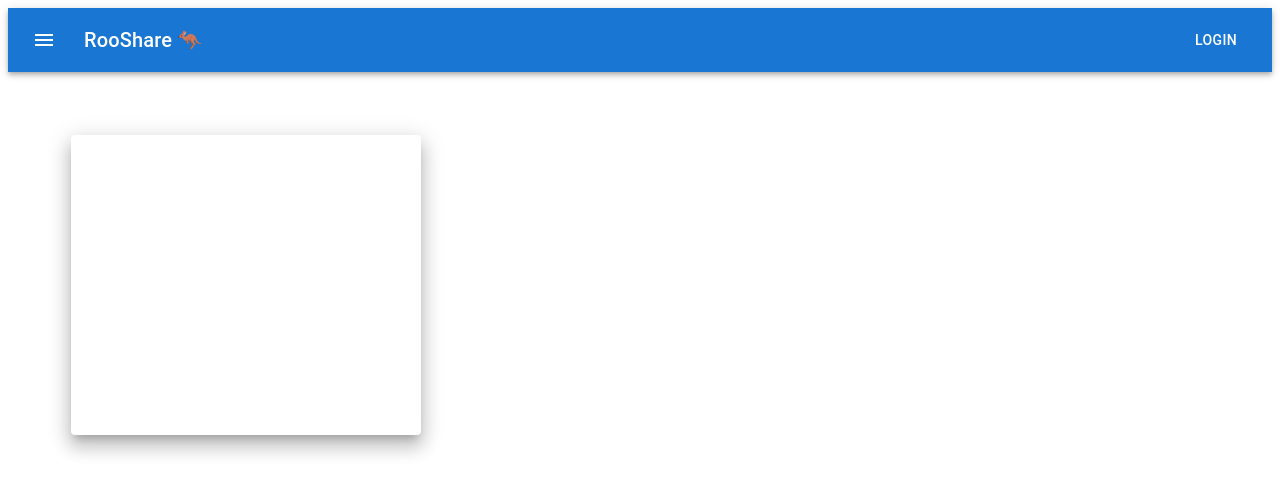
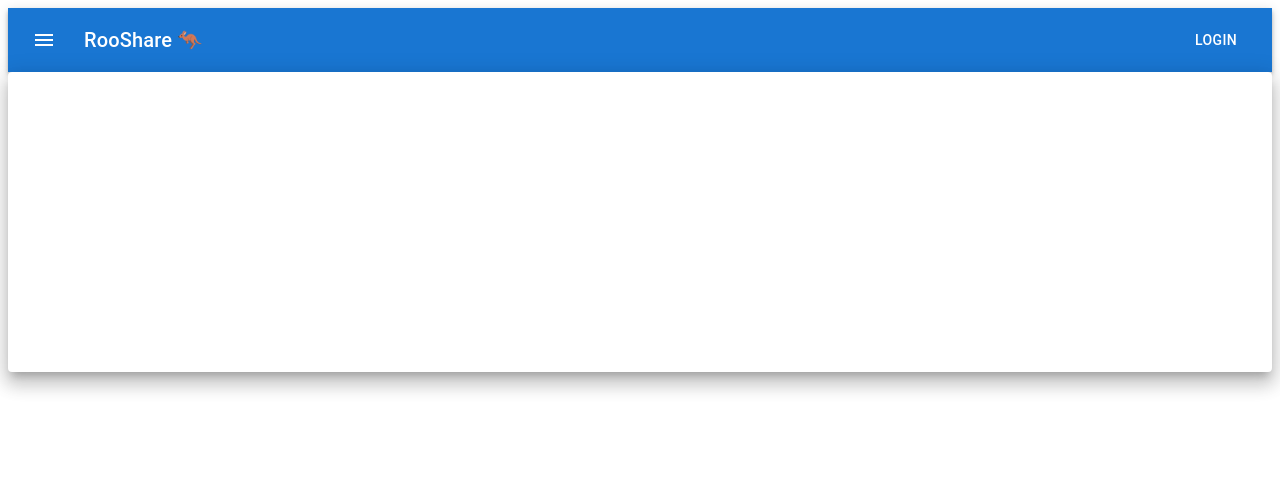
Before and after one commit to rfe-Ride-Share/Hidden-Sand-Village, a React (Create React App) app in the folder client/: page / in a window 1280 px wide. Shown: the top 494 px of the page. Built offline with nearby package versions, Linux system fonts and the light colour scheme; the HTML template or start-up script is replaced by a standard one.

Commit message:
removed the margin on the body and created the title div

```diff
--- a/client/src/components/trip-view/placeholder-bar.jsx
+++ b/client/src/components/trip-view/placeholder-bar.jsx
@@ -9,12 +9,13 @@ import MenuIcon from '@mui/icons-material/Menu';
 
 export default function PlaceHolderBar() {
   return (
-    <Box sx={{
-      flexGrow: 1,
-      color: '#11ABC1',
-      margin: '0px',
-    }}>
-      <AppBar position="static">
+    <Box
+      sx={{
+        flexGrow: 1,
+        margin: '0px',
+      }}
+    >
+      <AppBar position="static"ß>
         <Toolbar>
           <IconButton
             size="large"
--- /dev/null
+++ b/client/src/components/trip-view/title-of-trip.jsx
@@ -0,0 +1,16 @@
+import React from 'react';
+import styled from 'styled-components';
+
+function TitleOfTrip() {
+  return (
+    <div>
+      New York, NY -> Orlando, FL
+    </div>
+  )
+}
+
+const TitleOfTripComponent = styled.div`
+  margin: 5px;
+`
+
+export default TitleOfTrip;
--- a/client/src/components/trip-view/trip-view.jsx
+++ b/client/src/components/trip-view/trip-view.jsx
@@ -1,5 +1,6 @@
 import React from 'react';
 import PlaceHolderBar from './placeholder-bar';
+import TitleOfTrip from './title-of-trip';
 import Paper from '@mui/material/Paper';
 
 function TripView() {
@@ -10,8 +11,7 @@ function TripView() {
         elevation={12}
         sx={{
           height: '300px',
-          width: '350px',
-          margin: '5%',
+          width: '100%',
         }}
       />
     </div>
--- a/package.json
+++ b/package.json
@@ -24,6 +24,7 @@
     "react": "^18.2.0",
     "react-dom": "^18.2.0",
     "react-router-dom": "^6.3.0",
+    "styled-components": "^5.3.5",
     "webpack": "^5.74.0",
     "webpack-cli": "^4.10.0"
   },
```
Also changed, not shown: 4 other files (tests, documents, lock files or other folders).
